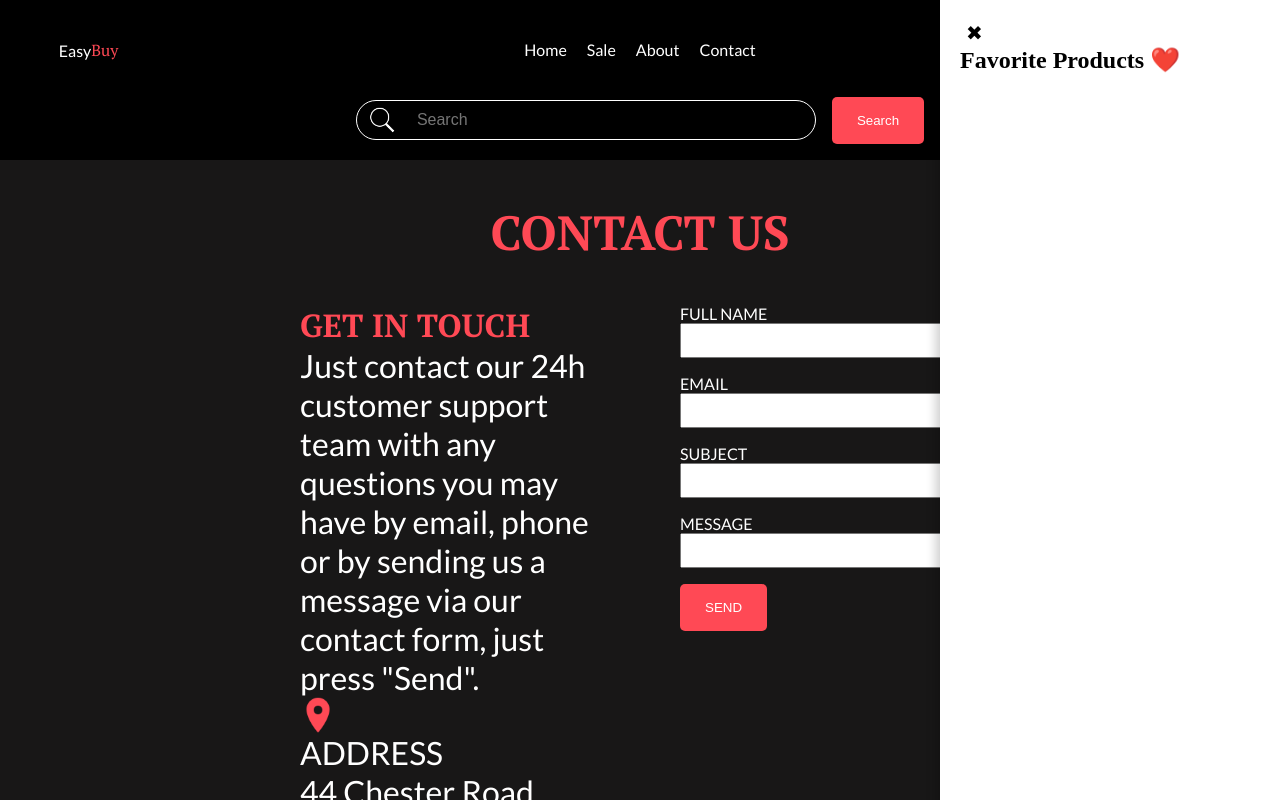
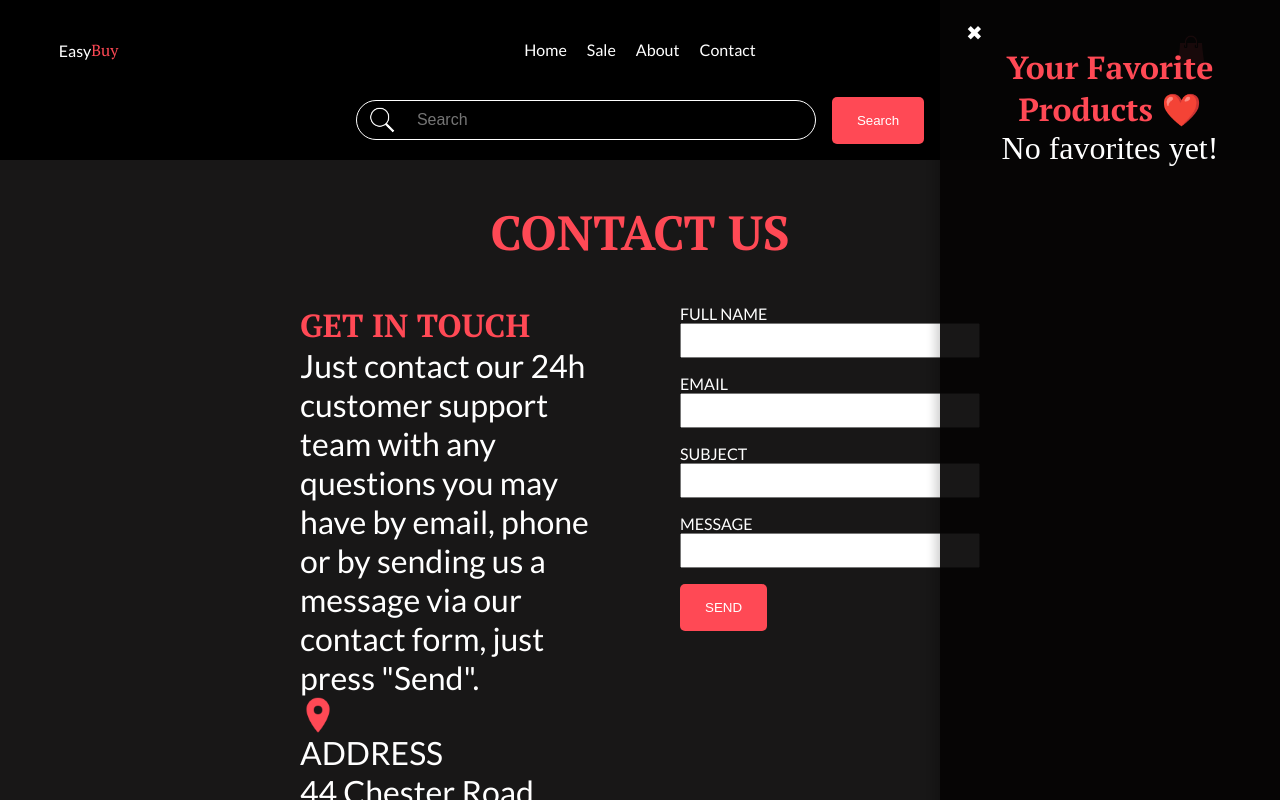
Before and after one commit to lem31/mystore, a React (Vite) app: page /Contact in a window 1280 px wide. Both pictures are taken after a click on the button 1082 px from the left and 50 px from the top of the page. Shown: the top 800 px of the page. Built offline with nearby package versions, Linux system fonts and the light colour scheme; some icons are missing; a web font is replaced by a local one.

Commit message:
added styles to favorites sidebar, changed product title from h1 to h2

```diff
--- a/src/CSS_Modules/Favorites/index.module.css
+++ b/src/CSS_Modules/Favorites/index.module.css
@@ -4,11 +4,11 @@
   top: 0;
   width: 300px;
   height: 100vh;
-  background-color: white;
   box-shadow: -4px 0 10px rgba(0, 0, 0, 0.2);
   padding: 20px;
   overflow-y: auto;
   z-index: 4;
+  background-color: rgba(6, 5, 5, 0.925);
 }
 
 .closeButton {
@@ -16,6 +16,7 @@
   border: none;
   font-size: 20px;
   cursor: pointer;
+  color: var(--secondary-color);
 }
 
 .favoriteItem {
--- a/src/CSS_Modules/Global_Styles/global_styles.module.css
+++ b/src/CSS_Modules/Global_Styles/global_styles.module.css
@@ -80,6 +80,9 @@ html {
   .h2 {
     font-size: var(--font-size-small);
   }
+  .h3 {
+    font-size: var(--font-size-tiny);
+  }
 }
 
 @media (max-width: 486px) {
@@ -90,4 +93,7 @@ html {
   .h2 {
     font-size: var(--font-size-small);
   }
+  .h3 {
+    font-size: var(--font-size-tiny);
+  }
 }
--- a/src/CSS_Modules/Product_Page/product_page.module.css
+++ b/src/CSS_Modules/Product_Page/product_page.module.css
@@ -10,6 +10,7 @@
 
 .outer_div {
   min-height: 100vh;
+  padding-top: 160px;
 }
 
 .loading_msg,
--- a/src/Components/Favorites/index.jsx
+++ b/src/Components/Favorites/index.jsx
@@ -1,5 +1,6 @@
 import favoriteStyles from "../../CSS_Modules/Favorites/index.module.css";
 import useMyStore from "../Store";
+import gStyles from "../../CSS_Modules/Global_Styles/global_styles.module.css";
 
 const FavoritesSidebar = ({ closeSidebar }) => {
   const { products, favorites, toggleFavorite } = useMyStore();
@@ -11,7 +12,7 @@ const FavoritesSidebar = ({ closeSidebar }) => {
       >
         ✖
       </button>
-      <h2>Favorite Products ❤️</h2>
+      <h2 className={gStyles.h2}>Your Favorite Products ❤️</h2>
       {favorites.length === 0 ? (
         <p>No favorites yet!</p>
       ) : (
--- a/src/Components/Pages/Product_Page/index.jsx
+++ b/src/Components/Pages/Product_Page/index.jsx
@@ -74,9 +74,9 @@ function Product() {
                 />
               </div>
               <div className={styles.product_text_div}>
-                <h1 className={`${gStyles.h1} ${styles.h1_product}`}>
+                <h2 className={`${gStyles.h1} ${styles.h1_product}`}>
                   {product.title}
-                </h1>
+                </h2>
                 <p className={styles.product_text}>{product.description}</p>
                 <div className={styles.price_div}>
                   {product.price !== product.discountedPrice && (
```
